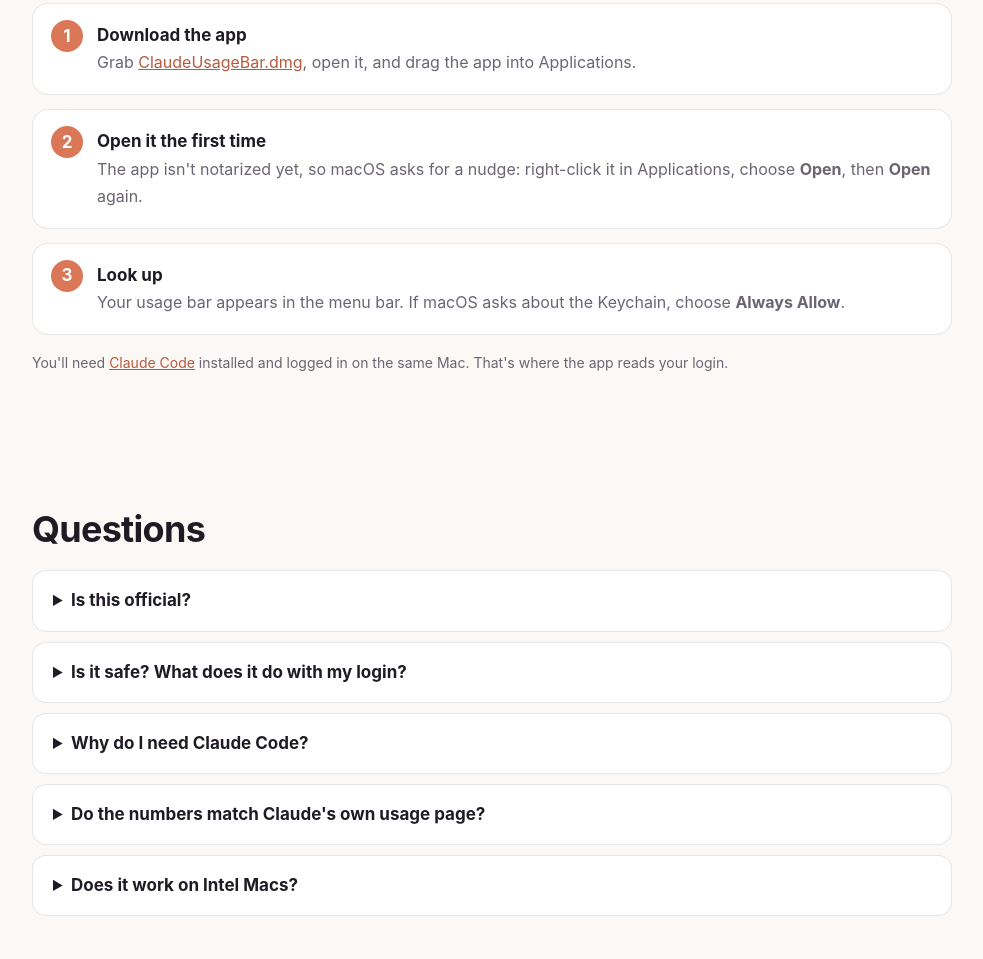
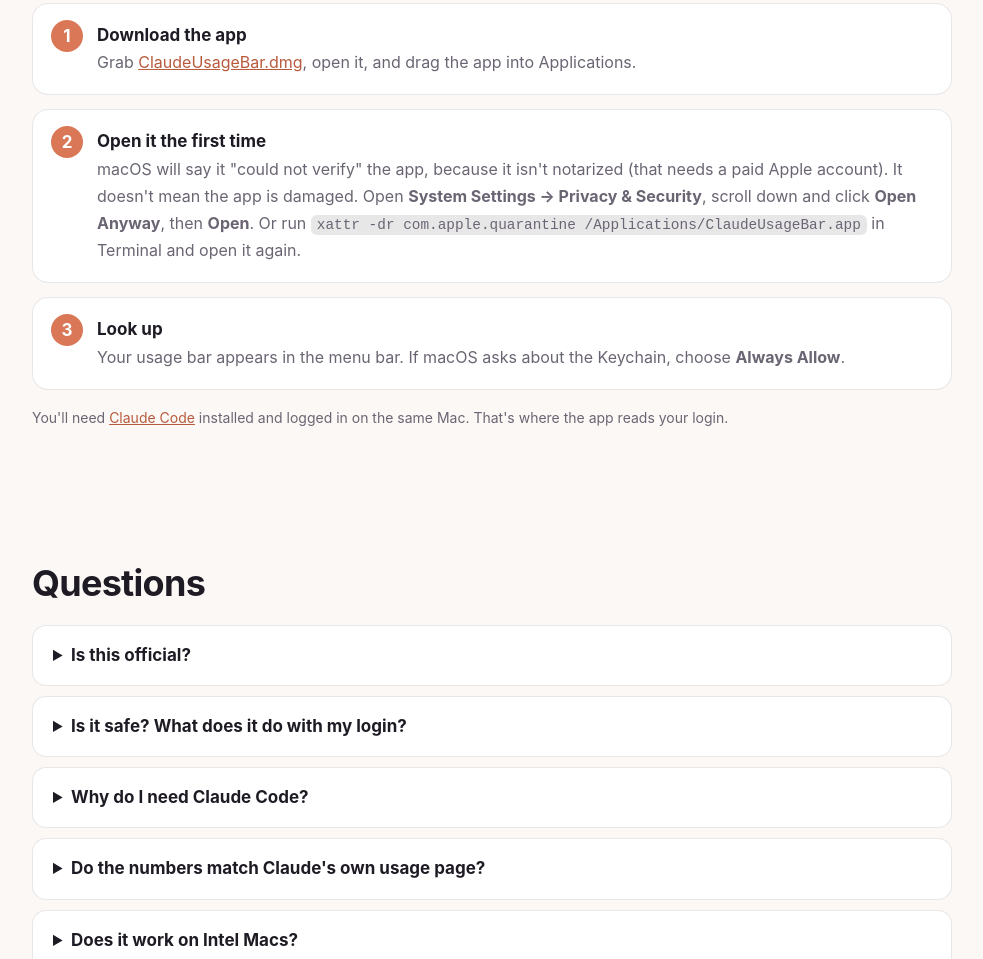
Before and after one commit to harshitbwc/claude-usage-bar, a plain HTML site: page docs/index.html in a window 1280 px wide. Shown: the part 1999-2958 px from the top of the page, without its empty margins (148-1131 px from the left). Drawn offline with Linux system fonts and the light colour scheme.

Commit message:
Update install instruction for the macOS notarization warning

```diff
--- a/docs/index.html
+++ b/docs/index.html
@@ -186,7 +186,7 @@ footer .wrap { display: flex; flex-wrap: wrap; justify-content: space-between; g
       <p class="sub">Three steps, and you'll never wonder how much Claude you have left.</p>
       <ol class="steps">
         <li><b>Download the app</b><span>Grab <a href="https://github.com/harshitbwc/claude-usage-bar/releases/latest/download/ClaudeUsageBar.dmg">ClaudeUsageBar.dmg</a>, open it, and drag the app into Applications.</span></li>
-        <li><b>Open it the first time</b><span>The app isn't notarized yet, so macOS asks for a nudge: right-click it in Applications, choose <b style="display:inline">Open</b>, then <b style="display:inline">Open</b> again.</span></li>
+        <li><b>Open it the first time</b><span>macOS will say it "could not verify" the app, because it isn't notarized (that needs a paid Apple account). It doesn't mean the app is damaged. Open <b style="display:inline">System Settings → Privacy &amp; Security</b>, scroll down and click <b style="display:inline">Open Anyway</b>, then <b style="display:inline">Open</b>. Or run <code>xattr -dr com.apple.quarantine /Applications/ClaudeUsageBar.app</code> in Terminal and open it again.</span></li>
         <li><b>Look up</b><span>Your usage bar appears in the menu bar. If macOS asks about the Keychain, choose <b style="display:inline">Always Allow</b>.</span></li>
       </ol>
       <p class="fine">You'll need <a href="https://claude.com/claude-code">Claude Code</a> installed and logged in on the same Mac. That's where the app reads your login.</p>
```
Also changed, not shown: docs/llms.txt, 1 other file.
